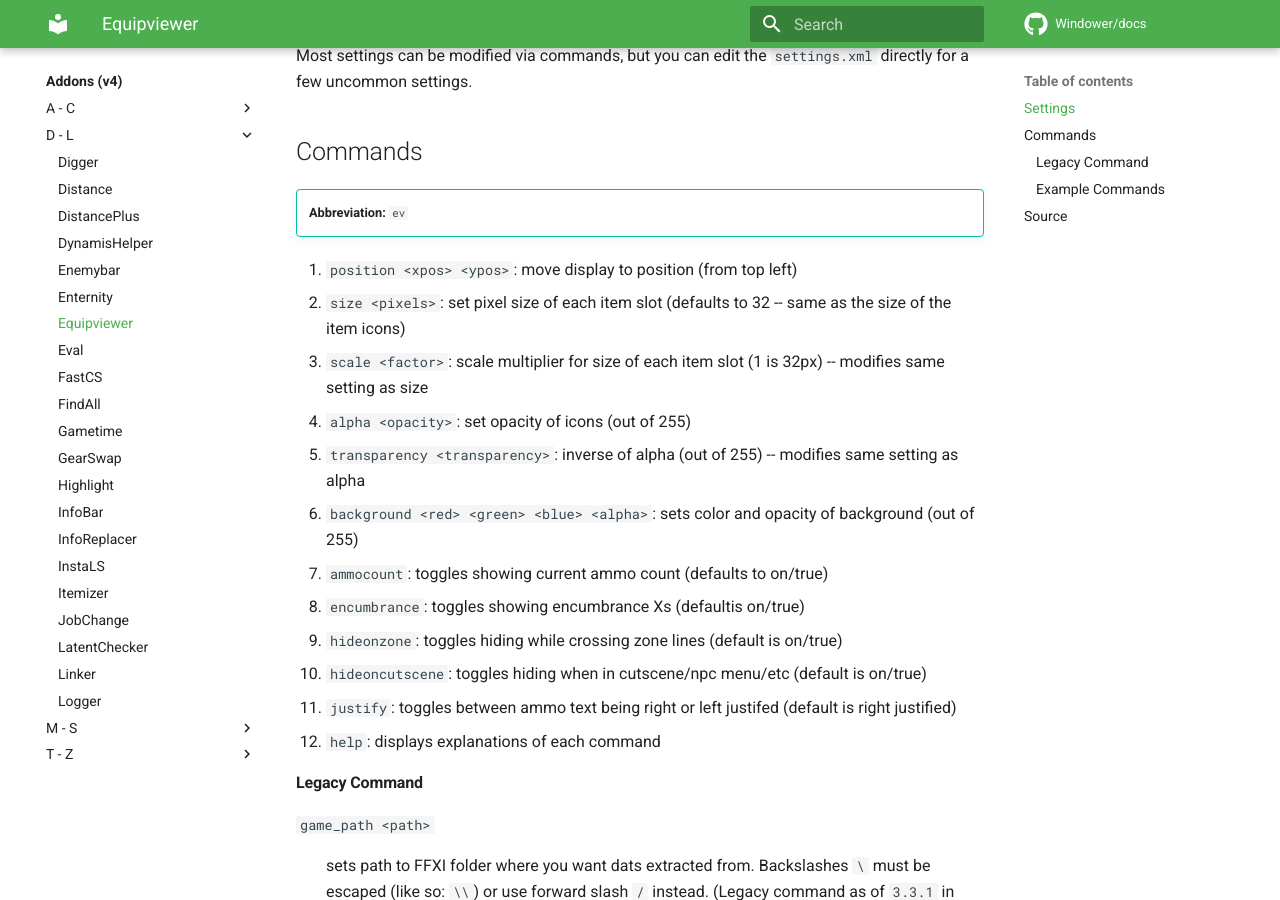
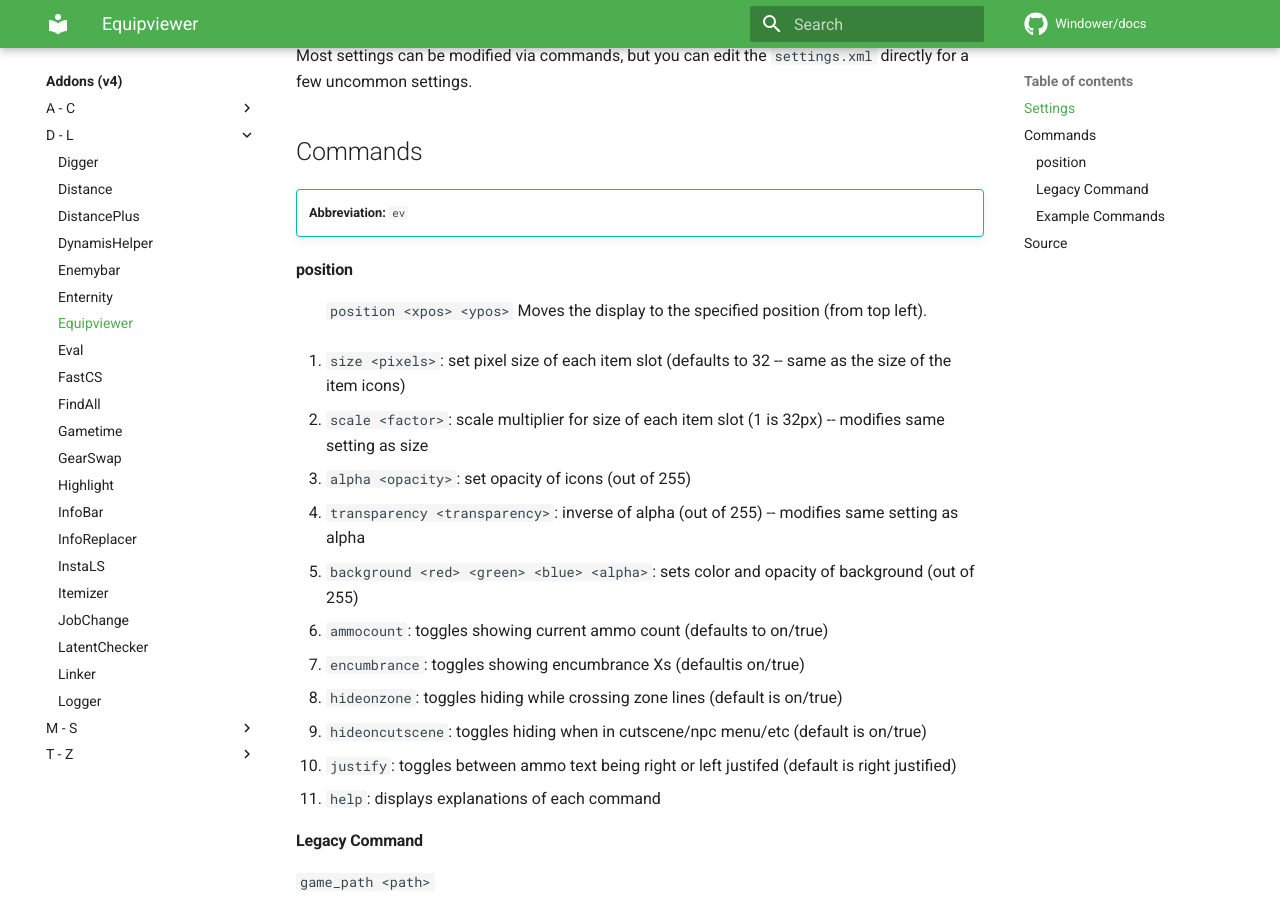
Before and after one commit to zetaepyon/windower-docs, an MkDocs documentation site: the page built from docs/addons_v4/equipviewer.md, in a window 1280 px wide and 900 px high, scrolled down 367 px. Built offline with MkDocs 1.6.1 and Material for MkDocs 9.7.7, drawn with Linux system fonts in a browser that asks for light colours; comment, search, counter and statistics services are not loaded.

Commit message:
heading definition list test

```diff
--- a/docs/addons_v4/equipviewer.md
+++ b/docs/addons_v4/equipviewer.md
@@ -23,7 +23,10 @@
 
     **Abbreviation:** `ev`
 
-1. `position <xpos> <ypos>`: move display to position (from top left)
+#### position
+:   `position <xpos> <ypos>`
+    Moves the display to the specified position (from top left).
+
 2. `size <pixels>`: set pixel size of each item slot (defaults to 32 -- same as the size of the item icons)
 3. `scale <factor>`: scale multiplier for size of each item slot (1 is 32px) -- modifies same setting as size
 4. `alpha <opacity>`: set opacity of icons (out of 255)
```
